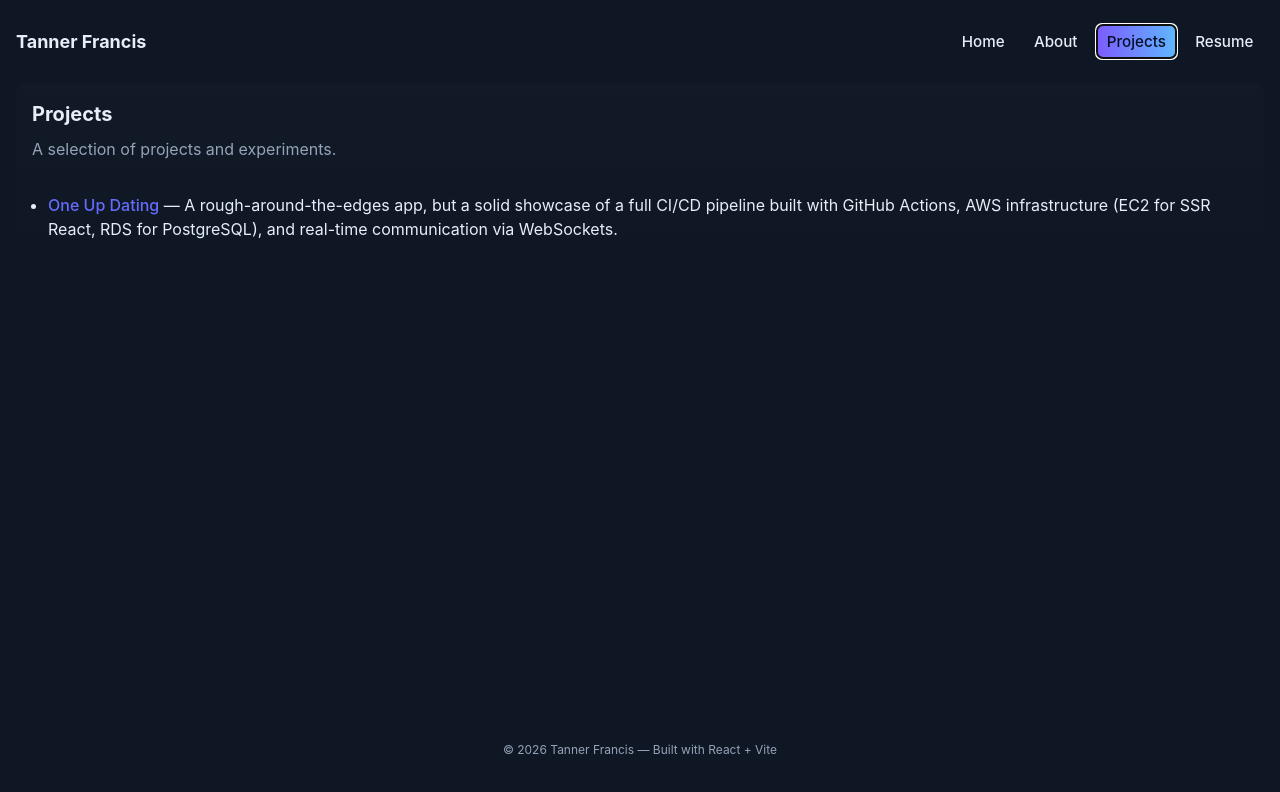
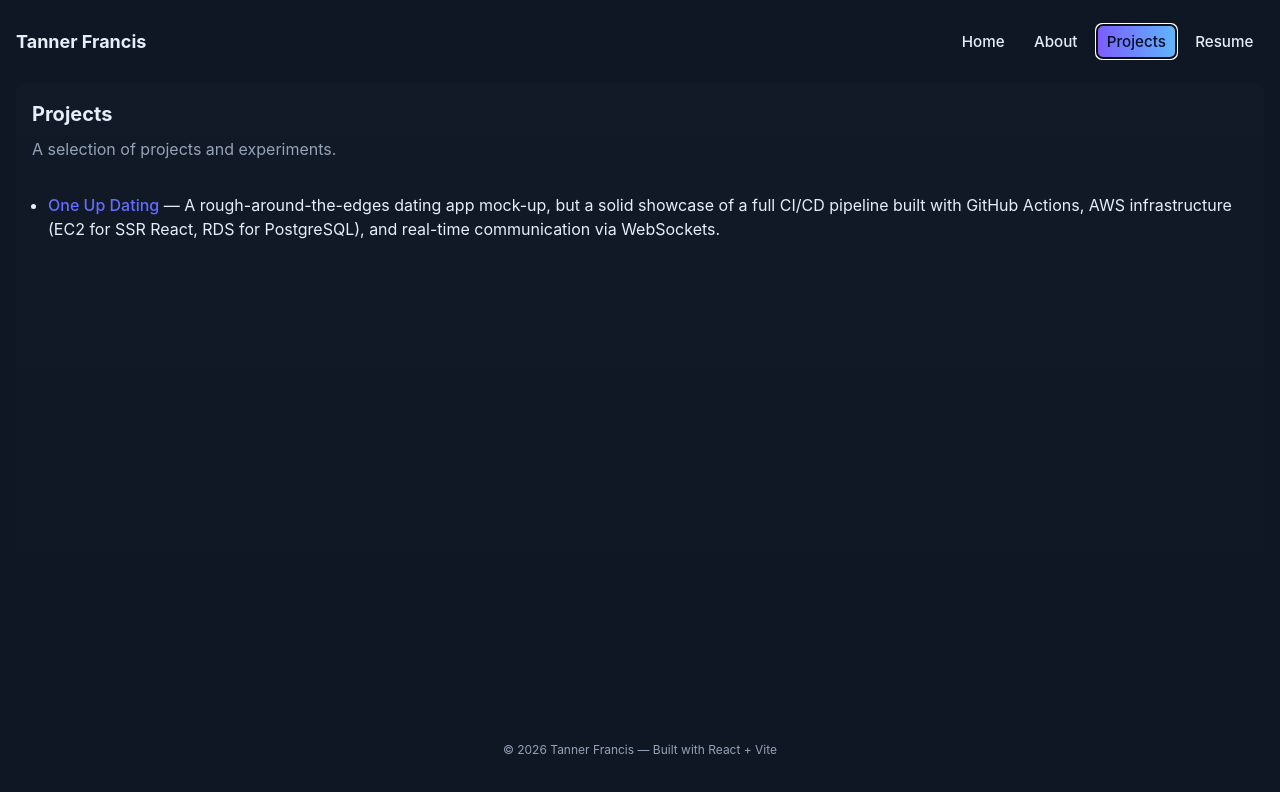
Before and after one commit to Financ3/portfolio, a React (Vite) app in the folder portfolio/: page / in a window 1280 px wide. Both pictures are taken after a click on the button "Projects". Shown: the top 792 px of the page. Built offline with nearby package versions, Linux system fonts and the light colour scheme.

Commit message:
minor text and styling adjustments to resume and the projects page

```diff
--- a/portfolio/src/App.css
+++ b/portfolio/src/App.css
@@ -33,8 +33,8 @@ body{margin:0;display:flex;flex-direction:column;min-height:100vh;font-family:In
 .nav-link:hover{background:rgba(255,255,255,0.03)}
 .nav-link.active{background:linear-gradient(90deg,var(--accent),#5fb6ff);color:#061025;border:1px solid rgba(0,0,0,0.12)}
 
-.site-main{padding-top:1rem;flex:1}
-.page{background:linear-gradient(180deg, rgba(255,255,255,0.01), transparent);padding:1rem;border-radius:10px;display:flex;flex-direction:column;min-height:0}
+.site-main{padding-top:1rem;flex:1;display:flex;flex-direction:column}
+.page{background:linear-gradient(180deg, rgba(255,255,255,0.01), transparent);padding:1rem;border-radius:10px;display:flex;flex-direction:column;min-height:0;flex:1}
 .title{margin:0 0 0.5rem 0;font-size:1.25rem}
 .lead{margin:0 0 1rem 0;color:var(--muted)}
 .projects-list{padding-left:1rem}
@@ -53,13 +53,9 @@ body{margin:0;display:flex;flex-direction:column;min-height:100vh;font-family:In
 }
 
 /* PDF preview styles */
-.pdf-container{width:100%;max-width:100%;overflow:auto;border-radius:8px;flex:1;min-height:0}
-.pdf-embed{display:block;width:100%;height:100%;border:0;min-height:400px}
-
-/* Constrain the preview so it can't push the page larger than the viewport */
-.pdf-container{max-height:calc(100vh - 180px)}
+.pdf-container{width:100%;max-width:100%;overflow:auto;border-radius:8px;flex:1;min-height:0;display:flex;flex-direction:column}
+.pdf-embed{display:block;width:100%;flex:1;border:0;min-height:400px}
 
 @media (max-width:640px){
-  .pdf-container{max-height:calc(100vh - 160px)}
   .pdf-embed{min-height:320px}
 }
--- a/portfolio/src/pages/Projects.tsx
+++ b/portfolio/src/pages/Projects.tsx
@@ -12,7 +12,7 @@ export default function Projects() {
               One Up Dating
             </a>
           </strong>{" "}
-          — A rough-around-the-edges app, but a solid showcase of a full CI/CD pipeline
+          — A rough-around-the-edges dating app mock-up, but a solid showcase of a full CI/CD pipeline
           built with GitHub Actions, AWS infrastructure (EC2 for SSR React, RDS for
           PostgreSQL), and real-time communication via WebSockets.
         </li>
```
